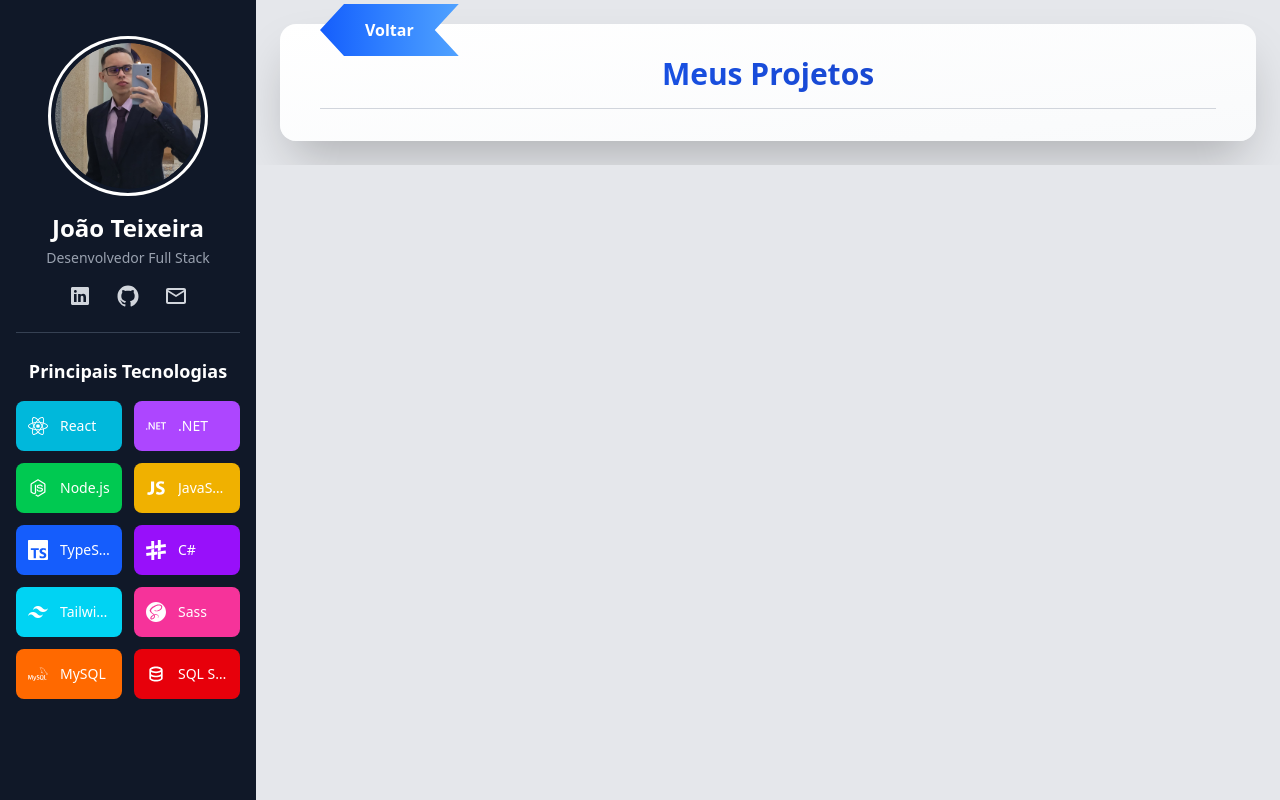
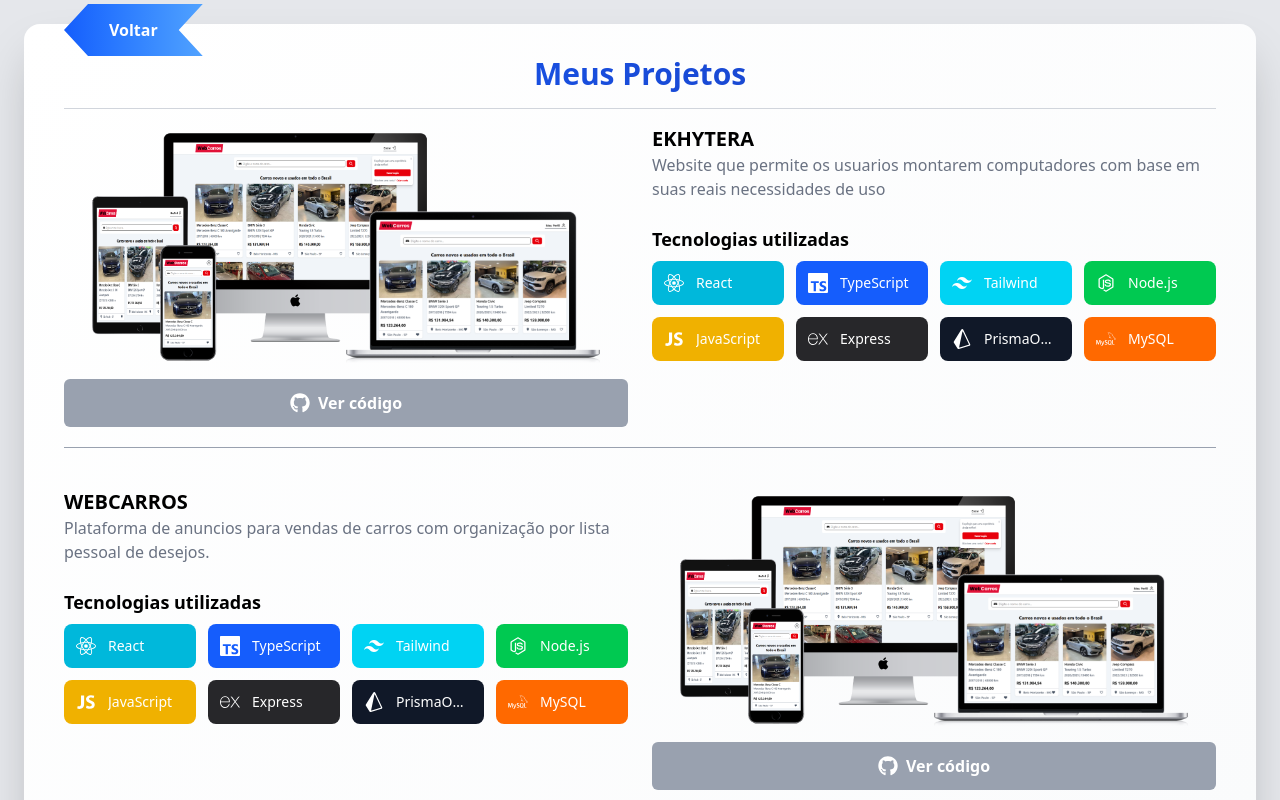
Before and after one commit to JoaodeAlcantara/portifolio, a React (Vite) app: page / in a window 1280 px wide. Both pictures are taken after a click on the button "Ver Projetos". Shown: the top 800 px of the page. Built offline with nearby package versions, Linux system fonts and the light colour scheme.

Commit message:
Implement code changes to enhance functionality and improve performance

```diff
--- a/src/App.tsx
+++ b/src/App.tsx
@@ -46,10 +46,10 @@ function App() {
 
   return (
     <div className="min-h-screen bg-gray-200">
-      {/* Layout Desktop: flex horizontal */}
+
       <div className="hidden lg:flex">
-        <Sidebar isFirstLoad={isFirstLoad} />
-        <main className={`flex-1 p-6 transition-all duration-300 ml-[20%] relative overflow-hidden`}>
+        {!isView && <Sidebar isFirstLoad={isFirstLoad} />}
+        <main className={`flex-1 p-6 transition-all duration-300 ${!isView ? 'ml-[20%]': 'ml-0'} relative overflow-hidden`}>
           {!isView && (
             <div className={`${aboutMeAnimation}`}>
               <AboutMe onToggleView={toggleView} isAnimating={isAnimating} isFirstLoad={isFirstLoad} setIsFirstLoad={setIsFirstLoad} />
@@ -64,7 +64,7 @@ function App() {
         </main>
       </div>
 
-      {/* Layout Mobile: flex vertical */}
+
       <div className="lg:hidden flex flex-col">
         <Sidebar isFirstLoad={isFirstLoad} />
         <main className="flex-1 p-4 relative overflow-hidden">
--- /dev/null
+++ b/src/Components/Project.tsx
@@ -0,0 +1,58 @@
+import type { Technology } from "./Sidebar"
+import TechCard from "./TechCards"
+import { FaGithub } from "react-icons/fa6";
+
+interface ProjectsProps {
+    imagem: string,
+    name: string,
+    description: string,
+    technologies: Technology[],
+    link: string
+    reverse: number
+}
+
+function Project({ imagem, name, description, technologies, link, reverse = 0 }: ProjectsProps) {
+
+    return (
+        <>
+            <div className={`flex mb-10 border-b-1 pb-5 border-gray-400 gap-6 ${reverse ? 'flex-row-reverse' : ''}`}>
+                <div className="flex flex-col flex-1 h-full">
+                    <div className={`overflow-hidden group relative transition-all duration-200 cursor-pointer rounded-lg mb-4`}>
+                        <img src={imagem} alt="foto do projeto webcarros" className='w-full h-auto group-hover:blur-[5px] transition-all duration-300' />
+                        <button className='absolute top-1/2 left-1/2 -translate-x-1/2 -translate-y-1/2
+                        opacity-0 group-hover:opacity-100 bg-white/90 backdrop-blur-sm text-blue-700 font-medium px-5 py-2 rounded-full shadow-lg transition-all duration-300 hover:scale-105 cursor-pointer'>ver mais</button>
+                    </div>
+
+                    <a href={link} target="_blank" className="flex items-center justify-center font-semibold bg-gray-400 hover:bg-gray-500 text-white p-3 rounded-md transition-colors duration-200 mt-auto cursor-pointer">
+                        <FaGithub className="mr-2" size={20} />
+                        Ver código
+                    </a>
+                </div>
+
+                <div className='flex flex-1 flex-col h-full'>
+                    <h3 className='font-semibold text-xl'>{name}</h3>
+                    <p className='text-gray-500 mb-4'>{description}</p>
+
+                    <div className="flex flex-col mt-auto">
+                        <h3 className='mt-2 font-semibold text-lg mb-2'>Tecnologias utilizadas</h3>
+                        <div className='w-full grid grid-cols-3 sm:grid-cols-4 gap-3'>
+                            {
+                                technologies.map((tech, i) => (
+                                    <TechCard
+                                        key={i}
+                                        color={tech.color}
+                                        icon={tech.icon}
+                                        name={tech.name}
+                                        size={25}
+                                    />
+                                ))
+                            }
+                        </div>
+                    </div>
+                </div>
+            </div>
+        </>
+    )
+}
+
+export default Project
--- a/src/Components/ProjectsList.tsx
+++ b/src/Components/ProjectsList.tsx
@@ -1,13 +1,78 @@
+import webcarros from '../assets/webcarros.png';
+import {
+    IoLogoJavascript,
+    IoLogoNodejs,
+} from "react-icons/io";
+import {
+    SiReact,
+    SiTailwindcss,
+    SiTypescript,
+    SiMysql,
+    SiExpress,
+    SiPrisma,
+} from "react-icons/si";
+import Project from './Project';
 
 interface ProjetcsListProps {
     toggleView: () => void;
 }
 
+const projects = [
+    {
+        imagem: webcarros,
+        name: 'EKHYTERA',
+        description: 'Website que permite os usuarios montarem computadores com base em suas reais necessidades de uso',
+        link: 'https://github.com/Ekhytera',
+        technologies: [
+            { name: 'React', icon: <SiReact size={20} />, color: 'bg-cyan-500' },
+            { name: 'TypeScript', icon: <SiTypescript size={20} />, color: 'bg-blue-600' },
+            { name: 'Tailwind', icon: <SiTailwindcss size={20} />, color: 'bg-cyan-400' },
+            { name: 'Node.js', icon: <IoLogoNodejs size={20} />, color: 'bg-green-500' },
+            { name: 'JavaScript', icon: <IoLogoJavascript size={20} />, color: 'bg-yellow-500' },
+            { name: 'Express', icon: <SiExpress size={20} />, color: 'bg-zinc-800' },
+            { name: 'PrismaORM', icon: <SiPrisma size={20} />, color: 'bg-gray-900' },
+            { name: 'MySQL', icon: <SiMysql size={20} />, color: 'bg-orange-500' },
+        ]
+    },
+    {
+        imagem: webcarros,
+        name: 'WEBCARROS',
+        description: 'Plataforma de anuncios para vendas de carros com organização por lista pessoal de desejos.',
+        link: '',
+        technologies: [
+            { name: 'React', icon: <SiReact size={20} />, color: 'bg-cyan-500' },
+            { name: 'TypeScript', icon: <SiTypescript size={20} />, color: 'bg-blue-600' },
+            { name: 'Tailwind', icon: <SiTailwindcss size={20} />, color: 'bg-cyan-400' },
+            { name: 'Node.js', icon: <IoLogoNodejs size={20} />, color: 'bg-green-500' },
+            { name: 'JavaScript', icon: <IoLogoJavascript size={20} />, color: 'bg-yellow-500' },
+            { name: 'Express', icon: <SiExpress size={20} />, color: 'bg-zinc-800' },
+            { name: 'PrismaORM', icon: <SiPrisma size={20} />, color: 'bg-gray-900' },
+            { name: 'MySQL', icon: <SiMysql size={20} />, color: 'bg-orange-500' },
+        ]
+    },
+    {
+        imagem: webcarros,
+        name: 'Lista de tarefas',
+        description: 'Gerenciador de tarefas com definição de tempo limite e atualização automática de status.',
+        link: '',
+        technologies: [
+            { name: 'React', icon: <SiReact size={20} />, color: 'bg-cyan-500' },
+            { name: 'TypeScript', icon: <SiTypescript size={20} />, color: 'bg-blue-600' },
+            { name: 'Tailwind', icon: <SiTailwindcss size={20} />, color: 'bg-cyan-400' },
+            { name: 'Node.js', icon: <IoLogoNodejs size={20} />, color: 'bg-green-500' },
+            { name: 'JavaScript', icon: <IoLogoJavascript size={20} />, color: 'bg-yellow-500' },
+            { name: 'Express', icon: <SiExpress size={20} />, color: 'bg-zinc-800' },
+            { name: 'PrismaORM', icon: <SiPrisma size={20} />, color: 'bg-gray-900' },
+            { name: 'MySQL', icon: <SiMysql size={20} />, color: 'bg-orange-500' },
+        ]
+    },
+]
+
 function ProjetcsList({ toggleView }: ProjetcsListProps) {
 
     return (
         <>
-            <section className="relative bg-gradient-to-br from-white to-gray-50 rounded-2xl py-6 px-4 lg:py-8 lg:px-10 shadow-2xl w-full max-w-6xl mt-10 md:mt-0">
+            <section className="relative bg-gradient-to-br from-white to-gray-50 rounded-2xl py-6 px-4 lg:py-8 lg:px-10 shadow-2xl w-full max-w-7xl mx-auto mt-10 md:mt-0">
                 <button
                     onClick={toggleView}
                     className="flag-button-left absolute -top-15 left-4 lg:left-10 bg-gradient-to-r from-blue-600 to-blue-400 hover:from-blue-600 hover:to-blue-800"
@@ -20,8 +85,20 @@ function ProjetcsList({ toggleView }: ProjetcsListProps) {
 
                     <hr className="text-gray-300" />
 
-                    <div className="">
-
+                    <div className="mt-4 space-y-4">
+                        {
+                            projects.map((p, i) => (
+                                <Project
+                                    key={i}
+                                    imagem={p.imagem}
+                                    name={p.name}
+                                    description={p.description}
+                                    technologies={p.technologies}
+                                    link={p.link}
+                                    reverse={i % 2}
+                                />
+                            ))
+                        }
                     </div>
 
                 </div>
--- a/src/Components/Sidebar.tsx
+++ b/src/Components/Sidebar.tsx
@@ -20,7 +20,7 @@ import {
 } from "react-icons/si";
 import { MdOutlineMail } from "react-icons/md";
 
-interface Technology {
+export interface Technology {
     name: string;
     icon: React.ReactNode;
     color: string;
@@ -88,19 +88,19 @@ function Sidebar({ isFirstLoad }: SidebarProps) {
         {
             name: 'LinkedIn',
             icon: <IoLogoLinkedin size={24} />,
-            url: 'https://linkedin.com/in/seu_linkedin', // Personalize aqui
+            url: 'https://linkedin.com/in/seu_linkedin',
             color: 'hover:text-blue-600'
         },
         {
             name: 'GitHub',
             icon: <IoLogoGithub size={24} />,
-            url: 'https://github.com/seu_github', // Personalize aqui
+            url: 'https://github.com/seu_github',
             color: 'hover:text-gray-400'
         },
         {
             name: 'Email',
             icon: <MdOutlineMail size={24} />,
-            url: 'https://github.com/seu_github', // Personalize aqui
+            url: 'https://github.com/seu_github',
             color: 'hover:text-red-400'
         }
     ];
--- /dev/null
+++ b/src/Components/TechCards.tsx
@@ -0,0 +1,27 @@
+import type {ReactNode } from "react";
+
+
+interface TechCardProps {
+    color: string;
+    icon: ReactNode;
+    name: string;
+    size: number;
+}
+
+function TechCard({color, icon, name, size}: TechCardProps) {
+
+    return (
+        <>
+            <div
+                className={`flex items-center gap-3 p-3 rounded-lg cursor-pointer ${color} text-white hover:scale-105 min-h-[${size}px]`}
+            >
+                <div className="text-white flex-shrink-0">
+                    {icon}
+                </div>
+                <span className='text-sm font-medium truncate'>{name}</span>
+            </div>
+        </>
+    )
+}
+
+export default TechCard
```
Also changed, not shown: src/assets/image.png (deleted), src/assets/webcarros.png (added).
